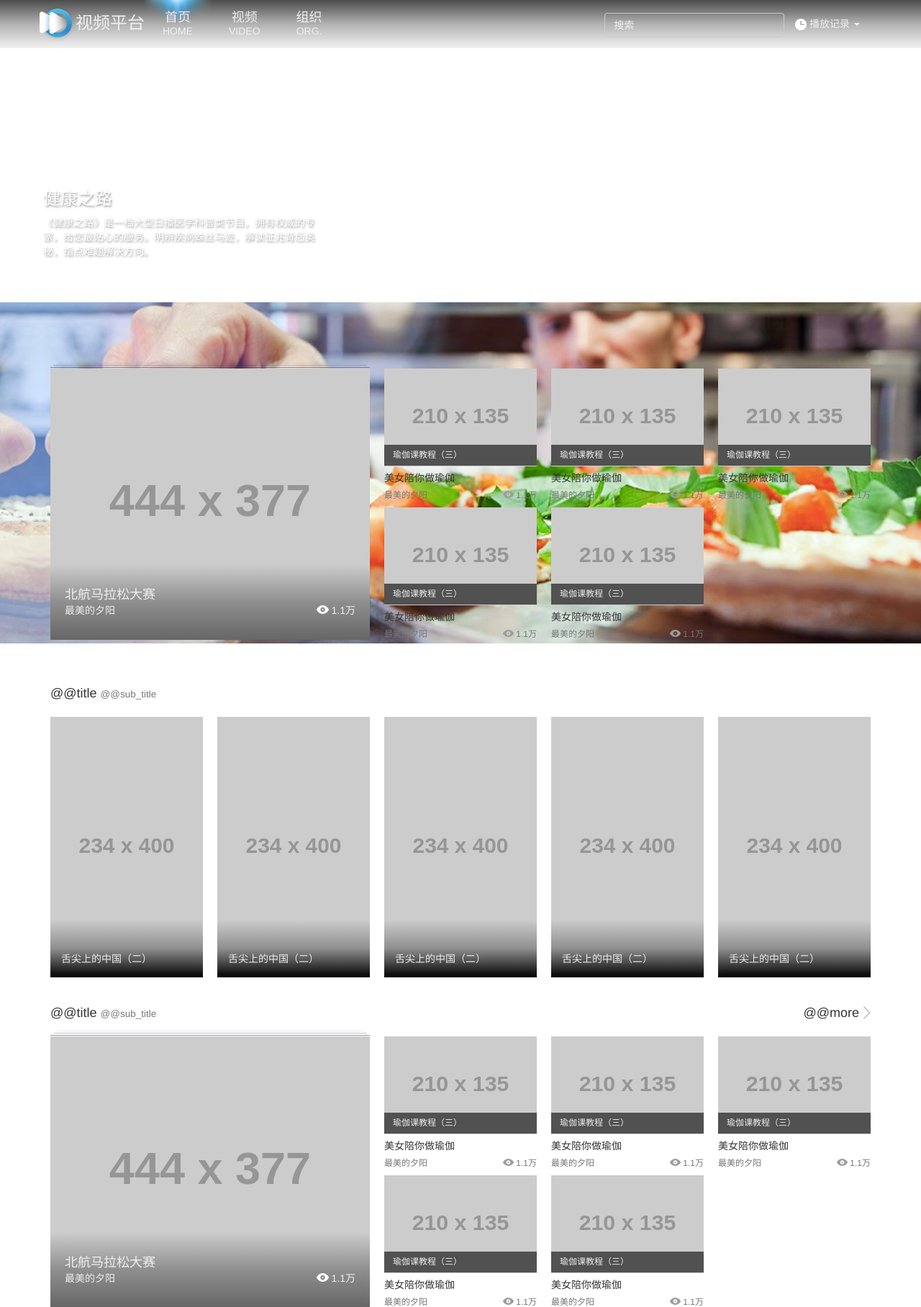
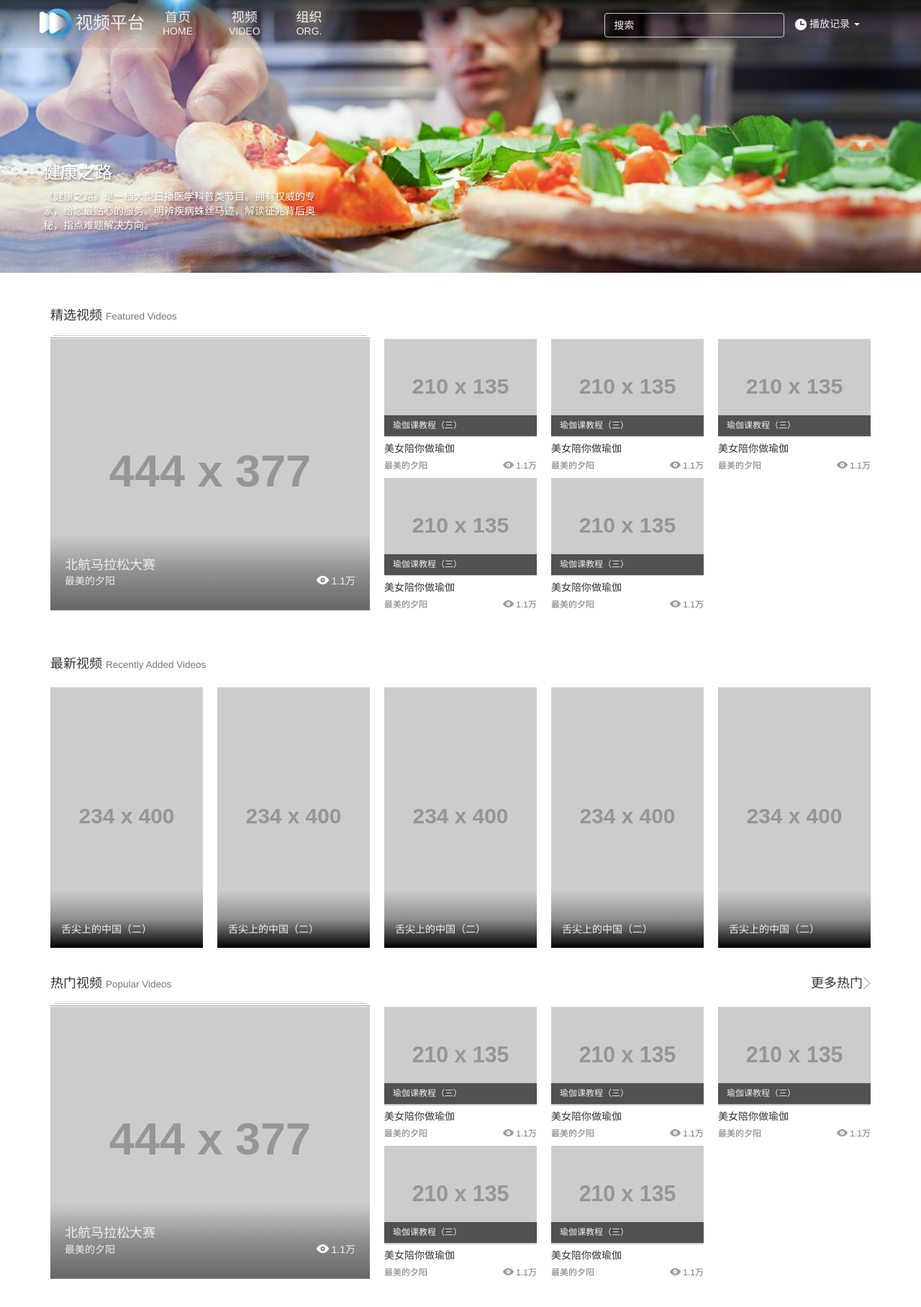
Before and after one commit to wang125309/bvod-portal, a Django app: page /index in a window 1280 px wide; the page is wider, and only the part inside the window is pictured. Shown: the top 1816 px of that part at 72% size. Run offline with Django 3.2, Linux system fonts and the light colour scheme; grey boxes labelled with a size stand in for pictures from a placeholder-image service; some libraries are stand-ins or nearby versions.

Commit message:
add django

```diff
--- a/Gulpfile.js
+++ b/Gulpfile.js
@@ -11,7 +11,7 @@ gulp.task('sass', function() {
 });
 
 gulp.task("watch-sass", function() {
-    gulp.watch("scss/*.scss", ["sass"]);
+    gulp.watch("assets/scss/**/*.scss", ["sass"]);
 });
 
 gulp.task("watch", ["watch-sass"]);
--- a/assets/scss/index.scss
+++ b/assets/scss/index.scss
@@ -40,7 +40,6 @@ body {
 .banner {
     position: relative;
     margin-bottom: 40px;
-    height: 420px;
 
     .banner-inner {
       position: absolute;
@@ -67,8 +66,9 @@ body {
     }
 
     .slide-item {
+      img {
         width: 100%;
-        height: 100%;
+      }
     }
 
     &:hover {
--- a/templates/footer.html
+++ b/templates/footer.html
@@ -1,7 +1,7 @@
 <div class="footer">
     <div class="container">
         <div class="col-sm-10 icon" style="text-align: center;padding-top: 12px;">
-            <img src="img/footer_icon.png" alt="">
+            <img src="{{ STATIC_URL }}img/footer_icon.png" alt="">
         </div>
         <div class="col-sm-20" style="padding: 30px 0px;">
             <p>
--- a/templates/index.html
+++ b/templates/index.html
@@ -7,6 +7,7 @@
 </head>
 <body>
     {% include "navbar.html" %}
+
     <div class="banner">
         <div class="banner-inner">
             <div class="container">
@@ -16,8 +17,9 @@
                 </div>
             </div>
         </div>
-        <div class="slide-item"></div>
-        <img src="{{ STATIC_URL }}img/banner.png" alt="">
+        <div class="slide-item">
+            <img src="{{ STATIC_URL }}img/banner.png" alt="">
+        </div>
         <a href="#" class="btn-play-lg"></a>
     </div>
 
--- a/templates/video-grid.html
+++ b/templates/video-grid.html
@@ -1,7 +1,9 @@
 <section class="video-grid">
     <div class="header">
-        <a href="#" class="h4 more pull-right">@@more <i class="icon-more"></i></a>
-        <h4>@@title  <span class="small">@@sub_title</span></h4>
+        {% if more %}
+        <a href="#" class="h4 more pull-right">{{ more }}<i class="icon-more"></i></a>
+        {% endif %}
+        <h4>{{ title }}  <span class="small">{{ sub_title }}</span></h4>
     </div>
     <div class="grid row">
         <div class="col-sm-12">
--- a/templates/video-list.html
+++ b/templates/video-list.html
@@ -1,6 +1,6 @@
 <section class="video-list">
     <div class="header">
-        <h4>@@title  <span class="small">@@sub_title</span></h4>
+        <h4>{{ title }}  <span class="small">{{ sub_title }}</span></h4>
     </div>
     <ul class="list row">
         <li class="col-xs-6">
```
Also changed, not shown: assets/css/index.css.
